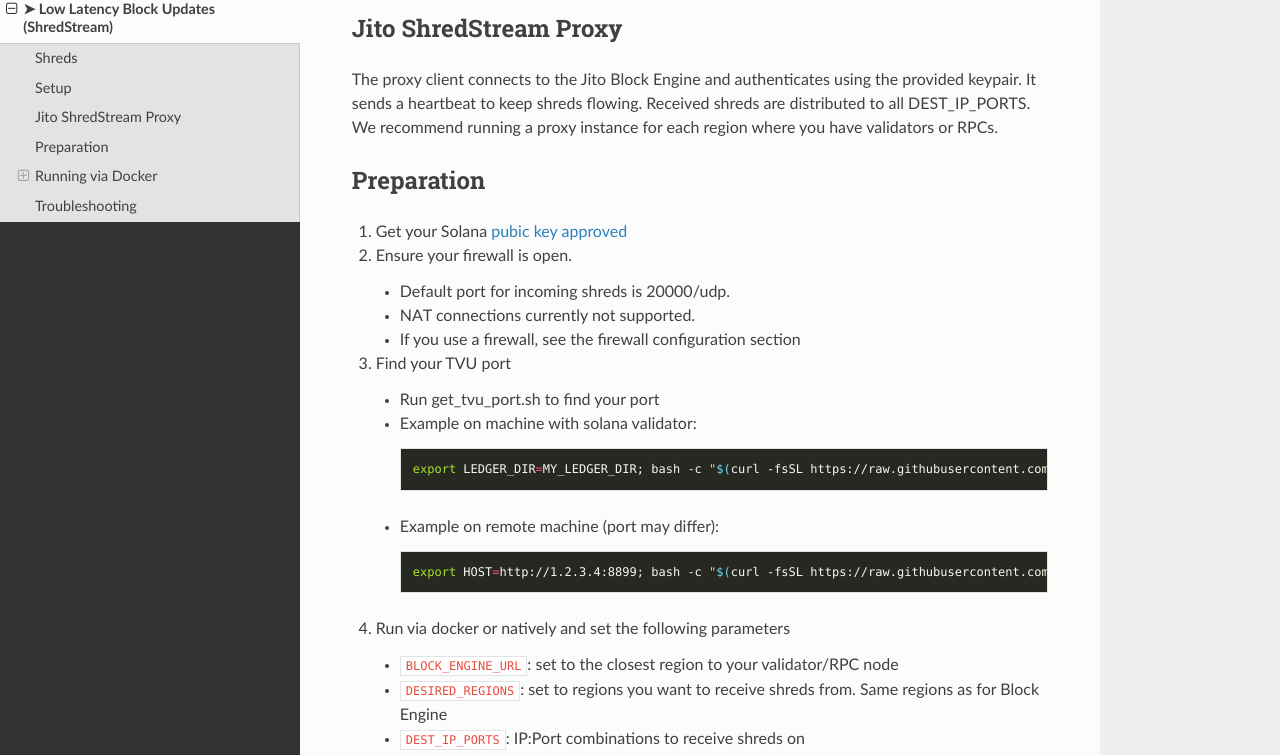
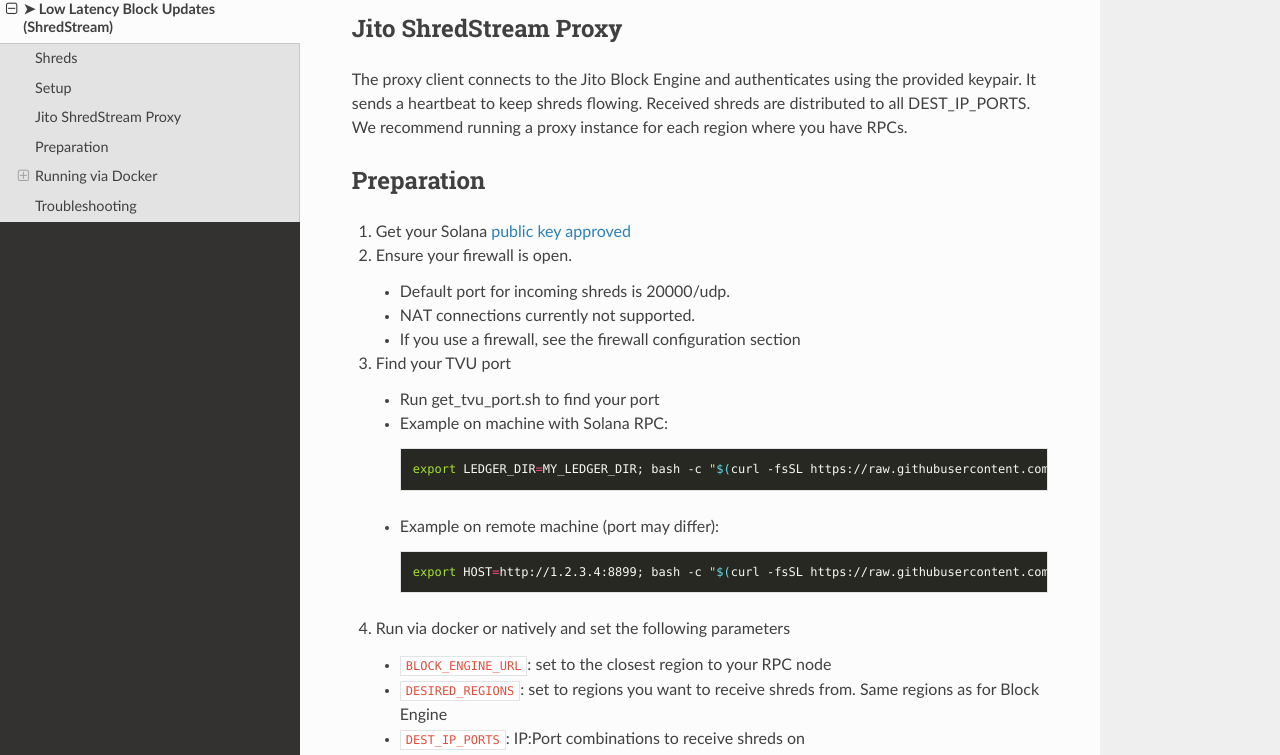
Before and after one commit to jito-labs/jito-docs, a Sphinx documentation site: the page built from docs/source/lowlatencytxnfeed.md, in a window 1280 px wide and 1400 px high, scrolled down 529 px. Shown: the part 188-943 px from the top of the window. Built offline with Sphinx 7.4.7 and the Read the Docs theme 3.1.0, drawn with Linux system fonts in a browser that asks for light colours; some of the changed text lies outside the part shown.

Commit message:
update ips

````diff
--- a/docs/source/lowlatencytxnfeed.md
+++ b/docs/source/lowlatencytxnfeed.md
@@ -12,11 +12,11 @@
 
 ## Jito ShredStream Proxy
 
-The proxy client connects to the Jito Block Engine and authenticates using the provided keypair. It sends a heartbeat to keep shreds flowing. Received shreds are distributed to all DEST_IP_PORTS. We recommend running a proxy instance for each region where you have validators or RPCs.
+The proxy client connects to the Jito Block Engine and authenticates using the provided keypair. It sends a heartbeat to keep shreds flowing. Received shreds are distributed to all DEST_IP_PORTS. We recommend running a proxy instance for each region where you have RPCs.
 
 ## Preparation
 
-1. Get your Solana [pubic key approved](https://web.miniextensions.com/WV3gZjFwqNqITsMufIEp)
+1. Get your Solana [public key approved](https://web.miniextensions.com/WV3gZjFwqNqITsMufIEp)
 
 2. Ensure your firewall is open.
     - Default port for incoming shreds is 20000/udp.
@@ -25,7 +25,7 @@
 
 3. Find your TVU port
     - Run get_tvu_port.sh to find your port
-    - Example on machine with solana validator:
+    - Example on machine with Solana RPC:
       ```bash
       export LEDGER_DIR=MY_LEDGER_DIR; bash -c "$(curl -fsSL https://raw.githubusercontent.com/jito-labs/shredstream-proxy/master/scripts/get_tvu_port.sh)"
       ```
@@ -35,7 +35,7 @@
       ```
 
 4. Run via docker or natively and set the following parameters
-    - `BLOCK_ENGINE_URL`: set to the closest region to your validator/RPC node
+    - `BLOCK_ENGINE_URL`: set to the closest region to your RPC node
     - `DESIRED_REGIONS`: set to regions you want to receive shreds from. Same regions as for Block Engine
     - `DEST_IP_PORTS`: IP:Port combinations to receive shreds on
     - Note: these examples will receive shreds from amsterdam and ny, and directly connect to ny region
@@ -84,7 +84,6 @@
 
 ### 🦾 Running Natively
 
-
 ```bash
 git clone https://github.com/jito-labs/shredstream-proxy.git --recurse-submodules
 
````
Also changed, not shown: other parts of docs/source/lowlatencytxnfeed.md (+8 -8 lines), docs/source/lowlatencytxnsend.md (+12 -12 lines).
